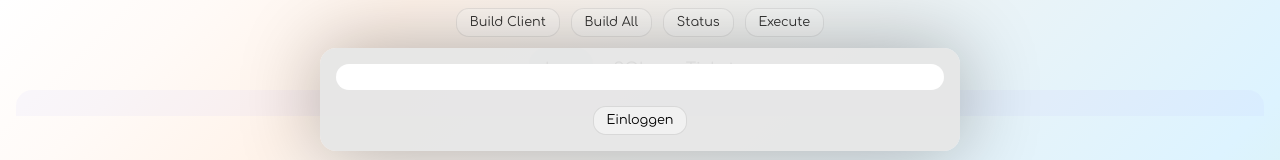
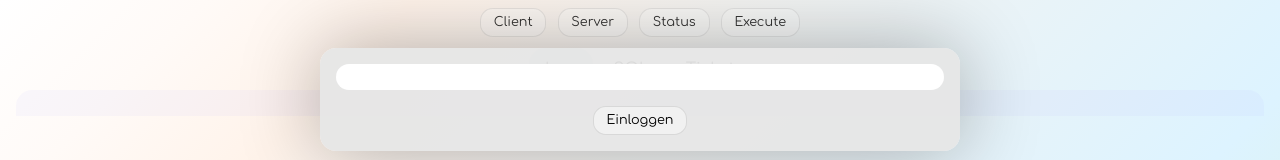
Before and after one commit to maniafschar/diary, a website built with webpack: page src/web/admin/index.html in a window 1280 px wide. Shown: the top 160 px of the page. Built offline with nearby package versions, Linux system fonts and the light colour scheme.

Commit message:
Update index.html

```diff
--- a/src/web/admin/index.html
+++ b/src/web/admin/index.html
@@ -16,8 +16,8 @@
 <body onload="api.init()">
 	<element class="head">
 		<buttons>
-			<button onclick="api.build('client')">Build Client</button>
-			<button onclick="api.build('server')">Build All</button>
+			<button onclick="api.build('client')">Client</button>
+			<button onclick="api.build('server')">Server</button>
 			<button onclick="api.build('status')">Status</button>
 			<button onclick="api.execute()">Execute</button>
 			<msg onclick="ui.toggleMultiline()"></msg>
```
